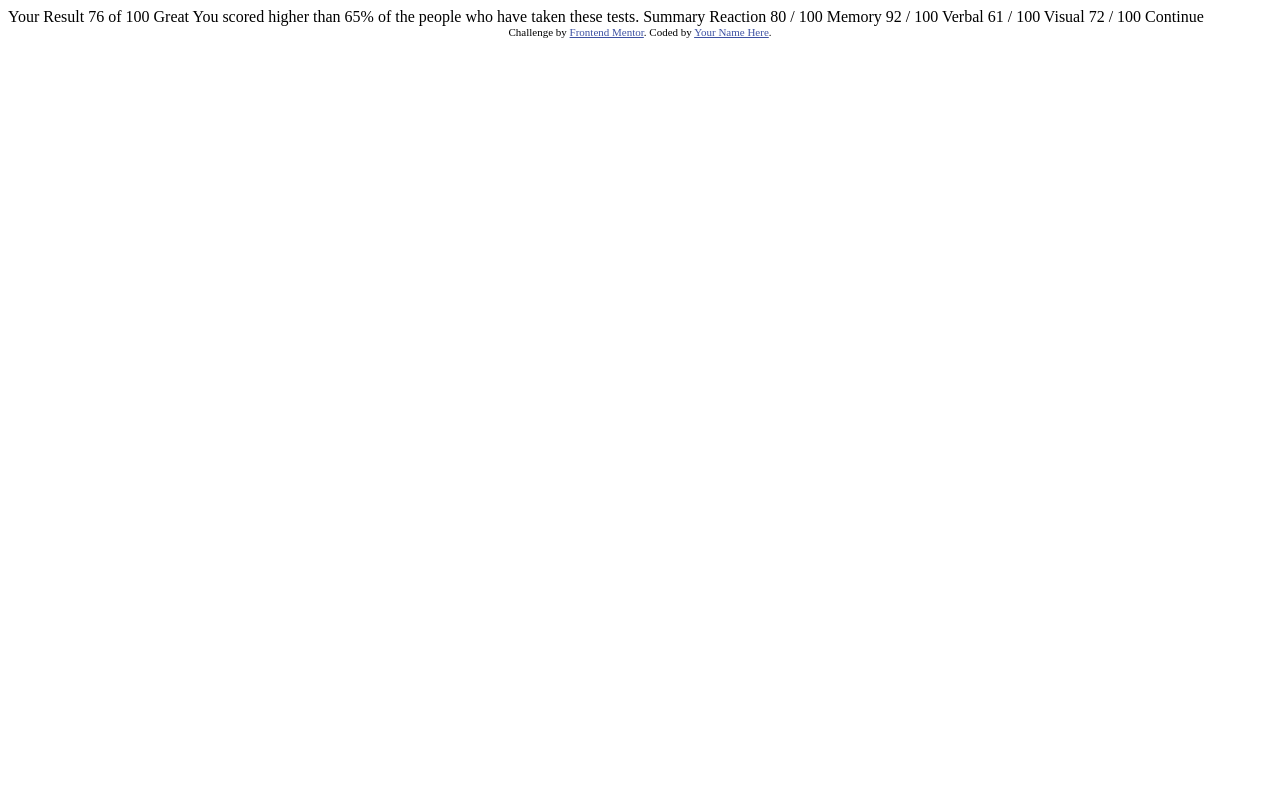
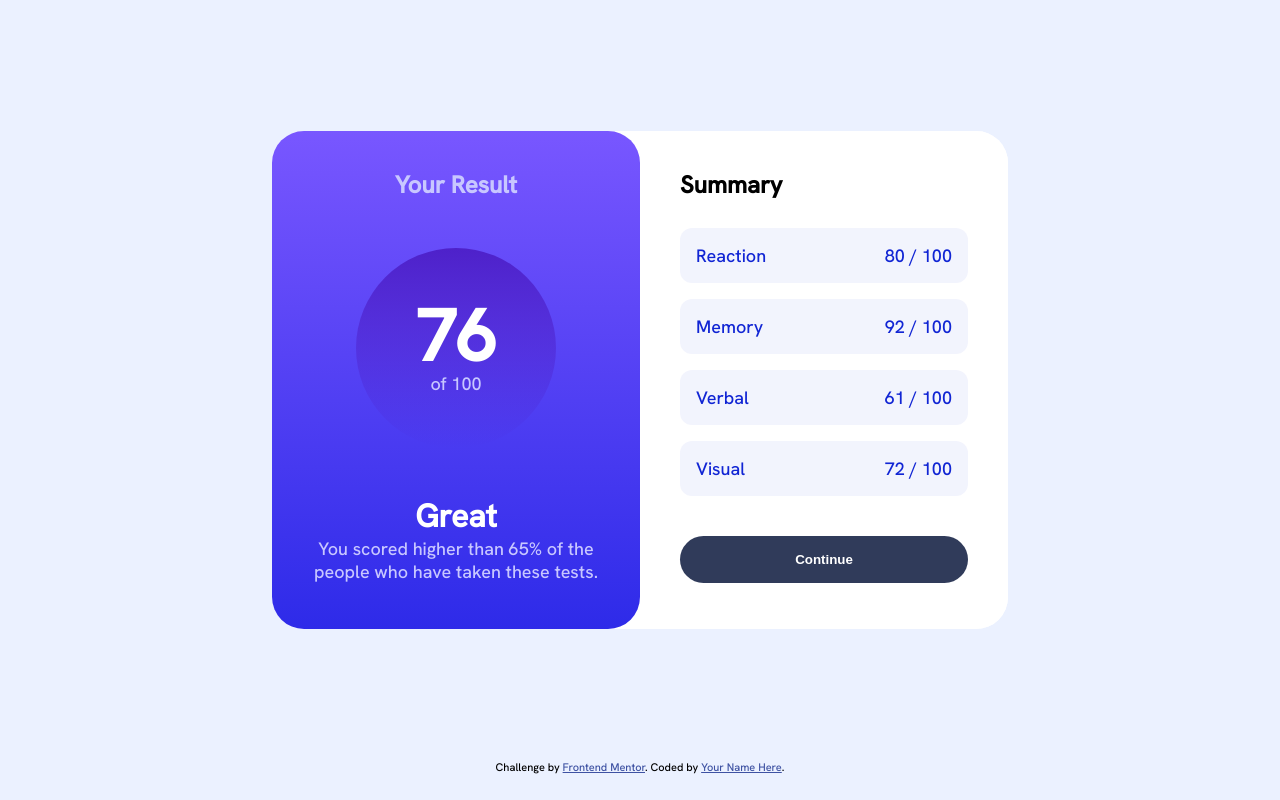
Before and after one commit to Donahuec/frontend-mentor-results-summary-component, a plain HTML site: page index.html in a window 1280 px wide. Drawn offline with Linux system fonts and the light colour scheme.

Commit message:
base layout

```diff
--- a/index.html
+++ b/index.html
@@ -1,47 +1,68 @@
 <!DOCTYPE html>
 <html lang="en">
-<head>
-  <meta charset="UTF-8">
-  <meta name="viewport" content="width=device-width, initial-scale=1.0"> <!-- displays site properly based on user's device -->
+  <head>
+    <meta charset="UTF-8" />
+    <meta name="viewport" content="width=device-width, initial-scale=1.0" />
+    <!-- displays site properly based on user's device -->
 
-  <link rel="icon" type="image/png" sizes="32x32" href="./assets/images/favicon-32x32.png">
+    <link
+      rel="icon"
+      type="image/png"
+      sizes="32x32"
+      href="./assets/images/favicon-32x32.png" />
+    <link rel="stylesheet" href="./styles.css" />
 
-  <title>Frontend Mentor | Results summary component</title>
+    <title>Frontend Mentor | Results summary component</title>
+  </head>
+  <body>
+    <main>
+      <h1 class="sr-only">Frontend Mentor | Results summary component</h1>
+      <article class="card">
+        <section class="result">
+          <h2>Your Result</h2>
+          <div class="result-total">
+            <div class="score">76</div>
+            <div class="total">of 100</div>
+          </div>
+          <div class="result-text">
+            <h3 class="result-head">Great</h3>
+            <div class="result-description">
+              You scored higher than 65% of the people who have taken these
+              tests.
+            </div>
+          </div>
+        </section>
+        <section class="summary">
+          <h2>Summary</h2>
+          <div class="metrics">
+            <div class="metric">
+              <div>Reaction</div>
+              <div>80 / 100</div>
+            </div>
+            <div class="metric">
+              <div>Memory</div>
+              <div>92 / 100</div>
+            </div>
+            <div class="metric">
+              <div>Verbal</div>
+              <div>61 / 100</div>
+            </div>
+            <div class="metric">
+              <div>Visual</div>
+              <div>72 / 100</div>
+            </div>
+          </div>
 
-  <!-- Feel free to remove these styles or customise in your own stylesheet 👍 -->
-  <style>
-    .attribution { font-size: 11px; text-align: center; }
-    .attribution a { color: hsl(228, 45%, 44%); }
-  </style>
-</head>
-<body>
+          <button>Continue</button>
+        </section>
+      </article>
+    </main>
 
-  Your Result
-  76
-  of 100
-
-  Great
-  You scored higher than 65% of the people who have taken these tests.
-
-  Summary
-
-  Reaction
-  80 / 100
-
-  Memory
-  92 / 100
-
-  Verbal
-  61 / 100
-
-  Visual
-  72 / 100
-
-  Continue
-
-  <div class="attribution">
-    Challenge by <a href="https://www.frontendmentor.io?ref=challenge" target="_blank">Frontend Mentor</a>.
-    Coded by <a href="#">Your Name Here</a>.
-  </div>
-</body>
+    <footer class="attribution">
+      Challenge by
+      <a href="https://www.frontendmentor.io?ref=challenge" target="_blank"
+        >Frontend Mentor</a
+      >. Coded by <a href="#">Your Name Here</a>.
+    </footer>
+  </body>
 </html>
--- /dev/null
+++ b/styles.css
@@ -0,0 +1,186 @@
+@font-face {
+  font-family: "Hanken Grotesk";
+  src: url("./assets/fonts/HankenGrotesk-VariableFont_wght.ttf")
+    format("truetype");
+  font-weight: 500;
+  font-style: normal;
+}
+
+:root {
+  --fontBody: 18px;
+  --lightRedHSL: 0 100% 67%;
+  --lightRed: hsl(var(--lightRedHSL));
+  --orangeYellowHSL: 39 100% 56%;
+  --orangeYellow: hsl(var(--orangeYellowHSL));
+  --greenTealHSL: 166 100% 37%;
+  --greenTeal: hsl(var(--greenTealHSL));
+  --cobaltBlueHSL: 234 85% 45%;
+  --cobaltBlue: hsl(var(--cobaltBlueHSL));
+
+  --metricColor: var(--cobaltBlueHSL);
+
+  --white: hsl(0, 0%, 100%);
+  --paleBlue: hsl(221, 100%, 96%);
+  --lightLavender: hsl(241, 100%, 89%);
+  --darkGrayBlue: hsl(224, 30%, 27%);
+
+  --lightSlateBlue: hsl(252, 100%, 67%);
+  --lightRoyalBlue: hsl(241, 81%, 54%);
+
+  --violetBlue: hsla(256, 72%, 46%, 1);
+  --persianBlue: hsla(241, 72%, 46%, 0);
+
+  --borderRadius: 32px;
+  --fontWeightBold: 700;
+  --fontWeightExtraBold: 800;
+  --circleSizeMax: 200px;
+  --circleSizeMin: 140px;
+}
+
+@media only screen and (max-width: 400px) {
+  :root {
+    --circleSize: 140px;
+  }
+}
+
+* {
+  box-sizing: border-box;
+  margin: 0;
+  padding: 0;
+}
+
+body,
+html {
+  height: 100%;
+}
+
+body {
+  font-family: "Hanken Grotesk", sans-serif;
+  font-optical-sizing: auto;
+  font-size: var(--fontBody);
+  font-weight: 500;
+  letter-spacing: 0px;
+  background-color: var(--paleBlue);
+}
+
+.attribution {
+  font-size: 11px;
+  text-align: center;
+}
+.attribution a {
+  color: hsl(228, 45%, 44%);
+}
+
+.sr-only {
+  position: absolute;
+  left: -10000px;
+  top: auto;
+  width: 1px;
+  height: 1px;
+  overflow: hidden;
+}
+
+main {
+  min-height: 95%;
+  padding-inline: 42px;
+  display: flex;
+  flex-direction: column;
+  justify-content: center;
+  align-items: center;
+}
+
+@media only screen and (max-width: 400px) {
+  main {
+    padding-inline: 0;
+  }
+}
+
+article {
+  max-width: 736px;
+  margin-inline: auto;
+  display: flex;
+  border-radius: var(--borderRadius);
+  background-color: var(--white);
+  section {
+    flex: 1;
+  }
+}
+
+h2 {
+  font-size: 24px;
+  font-weight: var(--fontWeightBold);
+}
+
+section {
+  padding: 38px 40px 46px;
+  border-radius: var(--borderRadius);
+}
+
+.result {
+  background: linear-gradient(var(--lightSlateBlue), var(--lightRoyalBlue));
+  display: flex;
+  flex-direction: column;
+  justify-content: space-between;
+  align-items: center;
+  text-align: center;
+  color: var(--lightLavender);
+}
+
+.result-total {
+  background: linear-gradient(var(--violetBlue), var(--persianBlue));
+  width: clamp(var(--circleSizeMin), 75%, var(--circleSizeMax));
+  max-width: var(--circleSize);
+  aspect-ratio: 1 / 1;
+  border-radius: 50%;
+  display: flex;
+  flex-direction: column;
+  justify-content: center;
+  align-items: center;
+  position: relative;
+}
+
+.result-total .score {
+  font-size: 72px;
+  line-height: 1;
+  color: var(--white);
+  font-weight: var(--fontWeightExtraBold);
+}
+
+.result-head {
+  font-size: 32px;
+  color: var(--white);
+  font-weight: var(--fontWeightBold);
+}
+
+.summary {
+  background-color: var(--white);
+}
+
+.metrics {
+  display: flex;
+  flex-direction: column;
+  gap: 16px;
+  padding-block: 28px 40px;
+}
+
+.metric {
+  display: flex;
+  justify-content: space-between;
+  color: hsl(var(--metricColor));
+  background-color: hsl(var(--metricColor) / 5%);
+  padding: 16px;
+  border-radius: 12px;
+}
+
+button {
+  background-color: var(--darkGrayBlue);
+  border: none;
+  padding: 16px;
+  width: 100%;
+  font-weight: var(--fontWeightBold);
+  border-radius: 128px;
+  color: var(--white);
+  &:hover {
+    background: linear-gradient(var(--lightSlateBlue), var(--lightRoyalBlue));
+  }
+}
```
